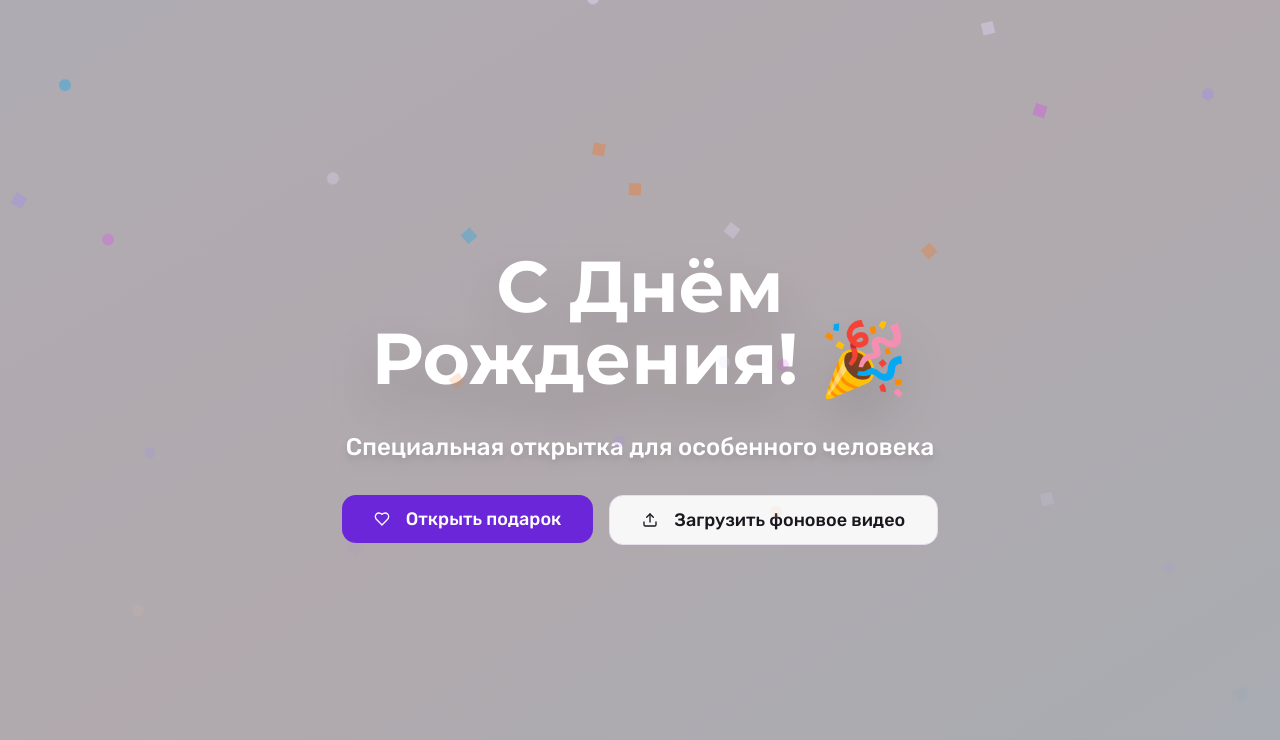
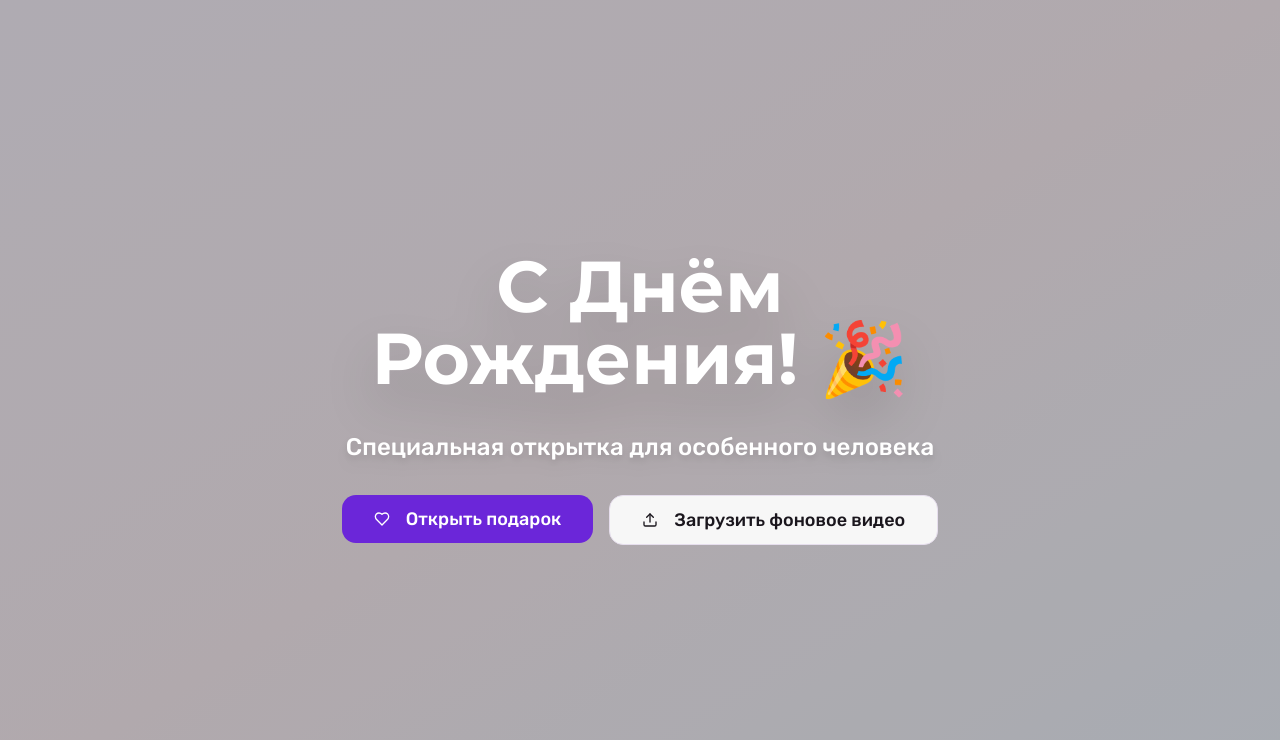
Before and after one commit to pr-poehali-dev/website-creation-project-55, a React (Vite) app: page / in a window 1280 px wide. Shown: the top 740 px of the page. Built offline with nearby package versions, Linux system fonts and the light colour scheme.

Commit message:
Добавить простой ответ

```diff
--- a/src/pages/Index.tsx
+++ b/src/pages/Index.tsx
@@ -29,25 +29,6 @@ const Index = () => {
 
   return (
     <div className="min-h-screen bg-gradient-to-br from-purple-50 via-pink-50 to-blue-50 relative overflow-hidden">
-      {showConfetti && (
-        <div className="fixed inset-0 pointer-events-none z-50">
-          {Array.from({ length: 50 }).map((_, i) => (
-            <div
-              key={i}
-              className="absolute w-3 h-3 animate-confetti"
-              style={{
-                left: `${Math.random() * 100}%`,
-                top: `-${Math.random() * 20}%`,
-                backgroundColor: confettiColors[Math.floor(Math.random() * confettiColors.length)],
-                animationDelay: `${Math.random() * 3}s`,
-                animationDuration: `${3 + Math.random() * 2}s`,
-                borderRadius: Math.random() > 0.5 ? '50%' : '0',
-                transform: `rotate(${Math.random() * 360}deg)`
-              }}
-            />
-          ))}
-        </div>
-      )}
 
       {currentSection === 'welcome' && (
         <div className="min-h-screen flex flex-col items-center justify-center p-6 animate-fade-in relative">
```
